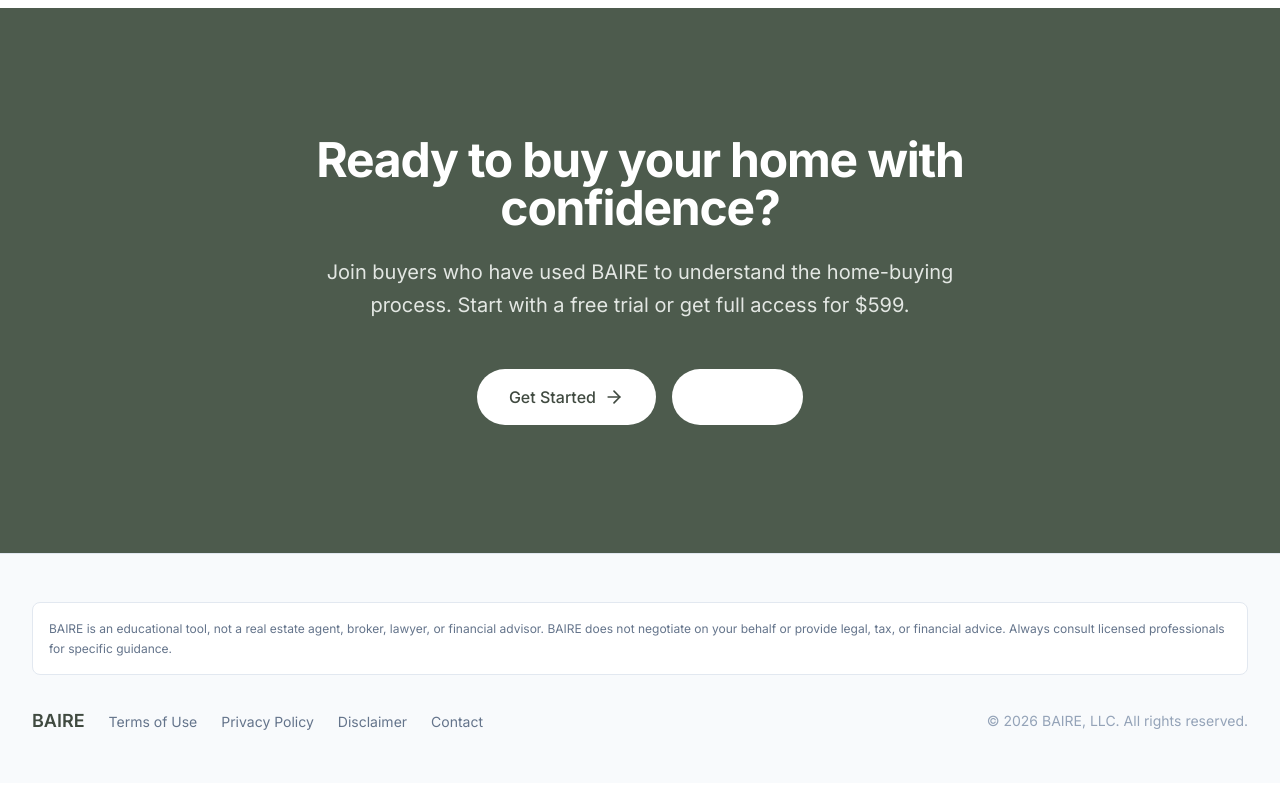
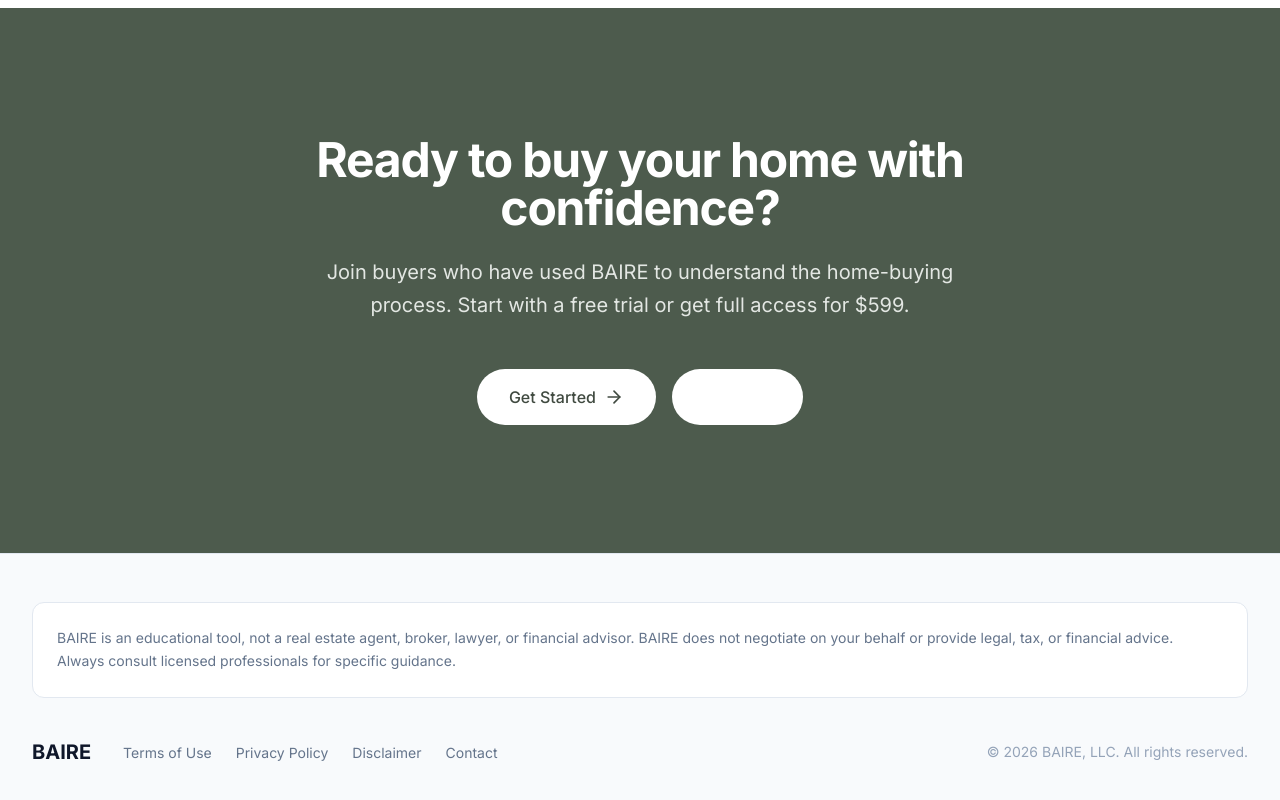
Before and after one commit to geoffbailey114/baireapp, a Next.js app: page / in a window 1280 px wide. Shown: the part 4443-5243 px from the top of the page. Built offline with nearby package versions, Linux system fonts and the light colour scheme.

Commit message:
Update footer.tsx

```diff
--- a/components/footer.tsx
+++ b/components/footer.tsx
@@ -1,32 +1,37 @@
 import Link from 'next/link'
-import { APP_NAME, FOOTER_LEGAL_LINKS, DISCLAIMER_SHORT } from '@/lib/constants'
+
+const footerLinks = [
+  { label: 'Terms of Use', href: '/terms' },
+  { label: 'Privacy Policy', href: '/privacy' },
+  { label: 'Disclaimer', href: '/disclaimer' },
+  { label: 'Contact', href: '/contact' },
+]
 
 export function Footer() {
-  const currentYear = new Date().getFullYear()
-
   return (
-    <footer className="border-t bg-slate-50">
+    <footer className="bg-slate-50 border-t border-slate-200">
       <div className="container py-12">
         {/* Disclaimer */}
-        <div className="mb-8 p-4 bg-white rounded-lg border border-slate-200">
-          <p className="text-xs text-slate-500 leading-relaxed">
-            {DISCLAIMER_SHORT}
+        <div className="mb-10 p-6 bg-white rounded-xl border border-slate-200">
+          <p className="text-sm text-slate-500 leading-relaxed">
+            BAIRE is an educational tool, not a real estate agent, broker, lawyer, or financial advisor.
+            BAIRE does not negotiate on your behalf or provide legal, tax, or financial advice.
+            Always consult licensed professionals for specific guidance.
           </p>
         </div>
 
-        {/* Footer Links */}
+        {/* Footer content */}
         <div className="flex flex-col md:flex-row md:items-center md:justify-between gap-6">
-          <div className="flex flex-col sm:flex-row items-start sm:items-center gap-4 sm:gap-6">
+          <div className="flex flex-col sm:flex-row items-start sm:items-center gap-4 sm:gap-8">
             <Link
               href="/"
-              className="font-semibold text-lg text-sage-700"
-              aria-label={`${APP_NAME} home`}
+              className="font-bold text-xl text-slate-900"
             >
-              {APP_NAME}
+              BAIRE
             </Link>
-            <nav aria-label="Footer navigation">
-              <ul className="flex flex-wrap gap-4 sm:gap-6">
-                {FOOTER_LEGAL_LINKS.map((link) => (
+            <nav>
+              <ul className="flex flex-wrap gap-6">
+                {footerLinks.map((link) => (
                   <li key={link.href}>
                     <Link
                       href={link.href}
@@ -41,7 +46,7 @@ export function Footer() {
           </div>
 
           <p className="text-sm text-slate-400">
-            © {currentYear} BAIRE, LLC. All rights reserved.
+            © 2026 BAIRE, LLC. All rights reserved.
           </p>
         </div>
       </div>
```
